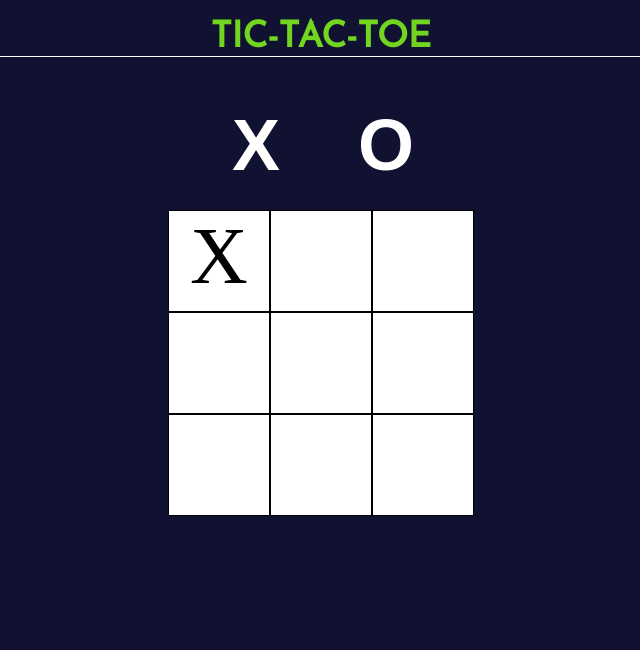
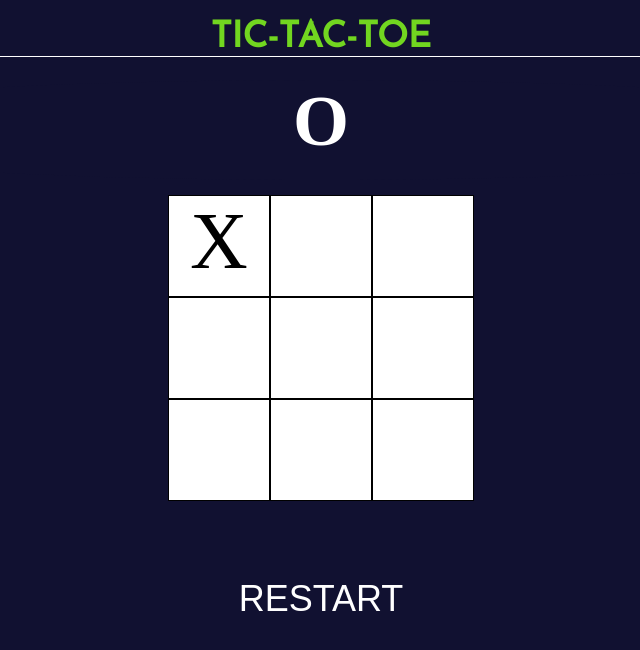
Before and after one commit to Mosiiuk/tic-tac-toe, a plain HTML site: page index.html in a window 1280 px wide. Both pictures are taken after a click on the element 538 px from the left and 261 px from the top of the page. Shown: the whole page, without its empty margins (319-959 px from the left). Drawn offline with Linux system fonts and the light colour scheme.

Commit message:
Доробив логіку, добавив рестарт і вікно виграшу

```diff
--- a/css/blocks/_cell.scss
+++ b/css/blocks/_cell.scss
@@ -12,4 +12,8 @@
 
     font-size: 80px;
     text-align: center;
+    transition: box-shadow 300ms ease-in-out, color 300ms ease-in-out;
+    &:hover{
+        box-shadow: 0 0 40px 40px red inset;
+    }
 }
--- a/css/blocks/_buttons.scss
+++ b/css/blocks/_side.scss
@@ -1,14 +1,10 @@
-// _buttons.scss
+// _side.scss
 
 @use '../lets';
 
-#buttonsContainer{
+.side{
     display: flex;
     justify-content: center;
-    width: 100%;
-}
-.side{
-    width: 100px;
     height: 100px;
     font-size: 72px;
     font-weight: 700;
--- /dev/null
+++ b/css/blocks/_winn.scss
@@ -0,0 +1,70 @@
+// _winn.scss
+
+@use '../lets';
+
+.winn{
+    display: flex;
+    position: absolute;
+    background: rgba(0, 0, 0, 0.8) ;
+
+    width: 100%;
+    height: 100vh;
+    top: 0;
+
+    justify-content: center;
+    flex-direction: column;
+}
+.textWinn{
+    text-align: center;
+    font-size: 36px;
+    color: #fff;
+
+}
+.buttonRestart{
+    background: none;
+    color: #fff;
+    cursor: pointer;
+    // display: block;
+    font-size: 36px;
+    font-weight: 400;
+    line-height: 45px;
+    margin: 2em auto;
+    max-width: 300px;
+    position: relative;
+    text-decoration: none;
+    text-transform: uppercase;
+    width: 100%;
+    letter-spacing: 0;
+    border: none;
+}
+.buttonRestart:hover,
+.buttonRestart:active {
+    letter-spacing: 5px;
+}
+
+.buttonRestart:after,
+.buttonRestart:before {
+    backface-visibility: hidden;
+    border: 1px solid rgba(#fff, 0);
+    bottom: 0px;
+    content: " ";
+    display: block;
+    margin: 0 auto;
+    position: relative;
+    transition: all 280ms ease-in-out;
+    width: 0;
+}
+
+.buttonRestart:hover:after,
+.buttonRestart:hover:before {
+    backface-visibility: hidden;
+    border-color: #fff;
+    transition: width 350ms ease-in-out;
+    width: 70%;
+}
+
+.buttonRestart:hover:before {
+    bottom: auto;
+    top: 0;
+    width: 70%;
+}
--- a/css/style.scss
+++ b/css/style.scss
@@ -1,7 +1,8 @@
 @use '_lets';
 @use './blocks/_mainMenu';
-@use './blocks/buttons';
+@use './blocks/side';
 @use './blocks/cell';
+@use './blocks/winn';
 
 @import url('https://fonts.googleapis.com/css2?family=Josefin+Sans&display=swap');
 
@@ -11,3 +12,8 @@ body{
     margin: 0;
 
 }
+
+#main{
+    display: flex;
+    flex-direction: column;
+}
--- a/index.html
+++ b/index.html
@@ -8,11 +8,7 @@
     <title>Document</title>
   </head>
   <body>
-    <div id="main">
-      <div id="header"></div>
-      <div id="buttonsContainer"></div>
-      <div id="field"></div>
-    </div>
+    <div id="main"></div>
 
     <script src="./js/main.js"></script>
   </body>
--- a/js/main.js
+++ b/js/main.js
@@ -1,9 +1,17 @@
 const main = document.getElementById("main");
-const header = document.getElementById("header");
-const buttonsContainer = document.getElementById("buttonsContainer");
-const field = document.getElementById("field");
+// const header = document.getElementById("header");
+// const gameSide = document.getElementById("gameSide");
+// const field = document.getElementById("field");
 
-let side = "X";
+let side1 = "X";
+let side2 = "O";
+let side = side1;
+
+let arr = [
+  [1, 2, 3],
+  [4, 5, 6],
+  [7, 8, 9],
+];
 
 function createElement(tag, classes) {
   const el = document.createElement(tag);
@@ -11,27 +19,60 @@ function createElement(tag, classes) {
   return el;
 }
 
-function createBtn(choice) {
-  const btn = createElement("button", "side");
-  //
-  btn.addEventListener("click", () => {
-    side = choice;
-  });
-
-  btn.innerHTML = choice;
-  buttonsContainer.appendChild(btn);
+function addValue(side, event) {
+  const element = event.target;
+  const coords = [element.dataset.x, element.dataset.y];
+  arr[coords[1]][coords[0]] = side;
+  if (side == arr[0][0] && side == arr[0][1] && side == arr[0][2]) {
+    winner();
+  } else if (side == arr[1][0] && side == arr[1][1] && side == arr[1][2]) {
+    winner();
+  } else if (side == arr[2][0] && side == arr[2][1] && side == arr[2][2]) {
+    winner();
+  } else if (side == arr[0][0] && side == arr[1][0] && side == arr[2][0]) {
+    winner();
+  } else if (side == arr[0][1] && side == arr[1][1] && side == arr[2][1]) {
+    winner();
+  } else if (side == arr[0][2] && side == arr[1][2] && side == arr[2][2]) {
+    winner();
+  } else if (side == arr[0][0] && side == arr[1][1] && side == arr[2][2]) {
+    winner();
+  } else if (side == arr[2][0] && side == arr[1][1] && side == arr[0][2]) {
+    winner();
+  }
 }
 
 function addSide(event) {
   const cellTarget = event.target;
+  if (cellTarget.innerHTML == "") {
+    addValue(side, event);
+    cellTarget.innerHTML = side;
+    if (side == side1) {
+      side = side2;
+    } else {
+      side = side1;
+    }
+  }
+  const userSide = document.querySelector(".side");
+  userSide.innerHTML = side;
+}
 
-  cellTarget.innerHTML = side;
+function winner() {
+  const winn = createElement("div", "winn");
+  main.appendChild(winn);
+  const text = createElement("div", "textWinn");
+  text.innerHTML = `Congratulations, the player who played ${side} won`;
+  winn.appendChild(text);
+  const button = createElement("button", "buttonRestart");
+  button.innerHTML = "Restart";
+  button.addEventListener("click", game);
+  winn.appendChild(button);
 }
 
 function creatField() {
-  let y = 1;
+  let y = 0;
   for (let i = 0; i < 3; i++) {
-    let x = 1;
+    let x = 0;
     const row = createElement("div", "row");
     for (let k = 0; k < 3; k++) {
       const cell = createElement("div", "cell");
@@ -46,14 +87,26 @@ function creatField() {
   }
 }
 
-function mainMenu() {
+function game() {
+  main.innerHTML = "";
+  arr = [
+    [1, 2, 3],
+    [4, 5, 6],
+    [7, 8, 9],
+  ];
+  const header = createElement("div", "header");
+  main.appendChild(header);
   const title = createElement("h1", "title");
   title.innerHTML = "tic-tac-toe";
   header.appendChild(title);
+  const userSide = createElement("div", "side");
+  userSide.innerHTML = side;
+  header.appendChild(userSide);
+  creatField();
 
-  createBtn("X");
-  createBtn("O");
+  const restart = createElement("button", "buttonRestart");
+  restart.innerHTML = "restart";
+  main.appendChild(restart);
 }
 
-mainMenu();
-creatField();
+game();
```
Also changed, not shown: css/style.css, 1 other file.
